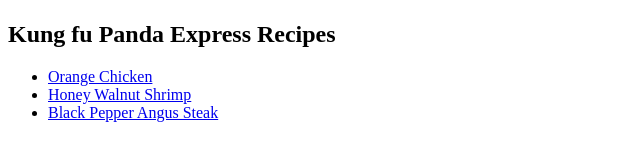
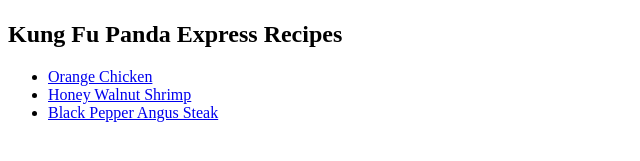
Before and after one commit to tonideeprai/odin-recipes, a plain HTML site: page index.html in a window 1280 px wide. Shown: the part 383-544 px from the top of the page, 0-640 px from the left. Drawn offline with Linux system fonts and the light colour scheme.

Commit message:
Fix typos

```diff
--- a/index.html
+++ b/index.html
@@ -9,7 +9,7 @@
 <body>
     <h1>Odin Recipes</h1>
     <img src="https://media0.giphy.com/media/3eTsBTBJaFvJC/giphy.gif?cid=ecf05e47dngnozpolsr0sjtn84ua9weu5sn7jkjdwc9xw9ju&rid=giphy.gif&ct=g" alt="Panda cooking">
-    <h2>Kung fu Panda Express Recipes</h2>
+    <h2>Kung Fu Panda Express Recipes</h2>
     <ul>
         <li><a href="recipes/orange-chicken.html">Orange Chicken</a></li>
         <li><a href="recipes/honey-walnut-shrimp.html">Honey Walnut Shrimp</a></li>
```
